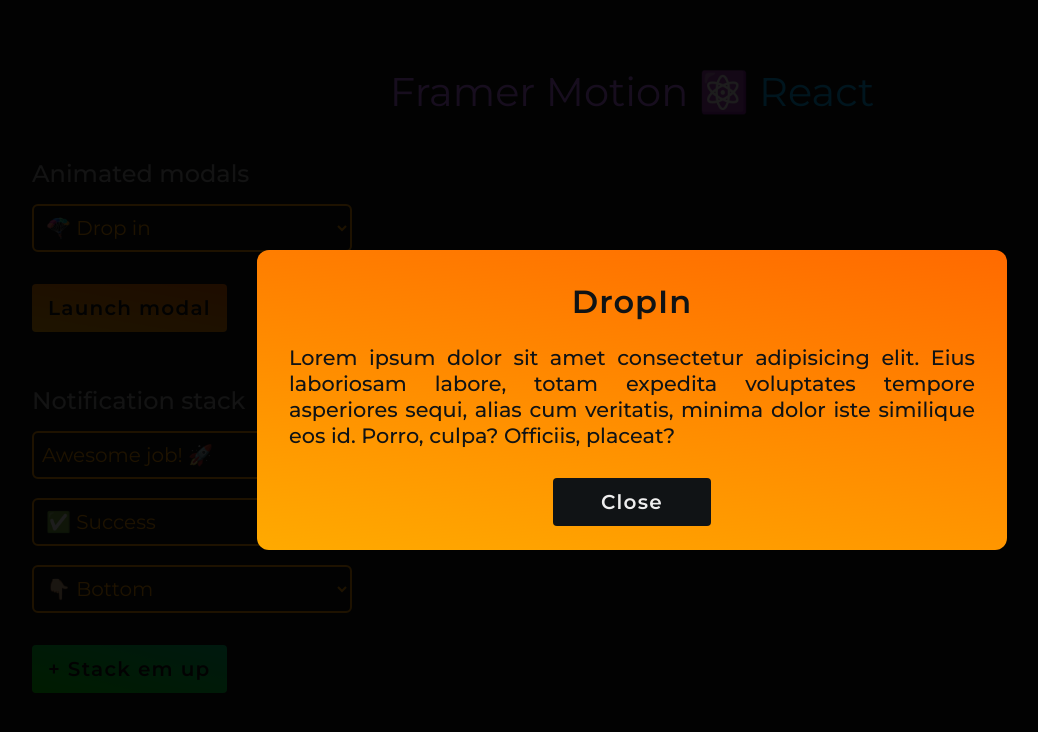
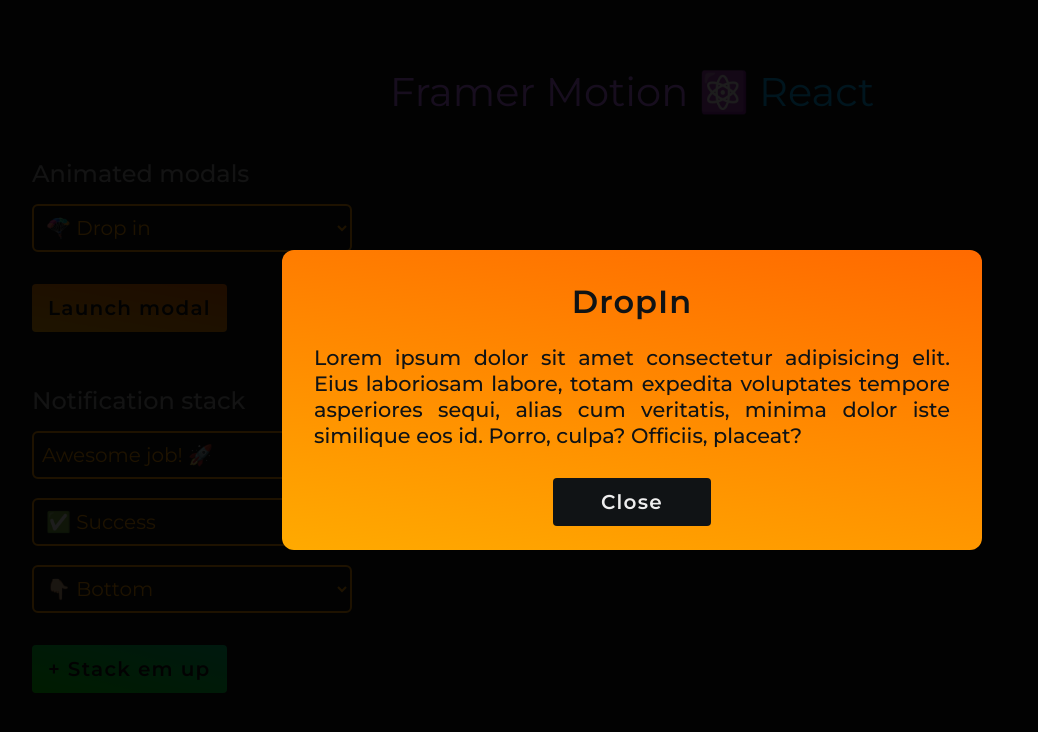
Before and after one commit to fireship-io/framer-demo, a React (Create React App) app: page / in a window 1280 px wide. Both pictures are taken after a click on the button "Launch modal". Shown: the top 732 px of the page, without its empty margins (8-1046 px from the left). Built offline with nearby package versions, Linux system fonts and the light colour scheme.

Commit message:
update: minor animation tweaks

```diff
--- a/src/components/Modal/index.jsx
+++ b/src/components/Modal/index.jsx
@@ -19,7 +19,7 @@
     },
   },
   exit: {
-    y: "-100vh",
+    y: "100vh",
     opacity: 0,
   },
 };
@@ -125,9 +125,10 @@
   }, []);
 
   return (
-    <Backdrop onClick={!type === "giphy" ? handleClose : undefined}>
+    <Backdrop onClick={handleClose}>
       {type === "dropIn" && (
         <motion.div
+          onClick={(e) => e.stopPropagation()}  // Prevent click from closing modal
           className="modal orange-gradient"
           variants={dropIn}
           initial="hidden"
@@ -141,6 +142,7 @@
 
       {type === "flip" && (
         <motion.div
+          onClick={(e) => e.stopPropagation()}
           className="modal  orange-gradient"
           variants={flip}
           initial="hidden"
@@ -154,6 +156,7 @@
 
       {type === "newspaper" && (
         <motion.div
+          onClick={(e) => e.stopPropagation()}
           className="modal orange-gradient"
           variants={newspaper}
           initial="hidden"
@@ -167,6 +170,7 @@
 
       {type === "badSuspension" && (
         <motion.div
+          onClick={(e) => e.stopPropagation()}
           className="modal orange-gradient"
           variants={badSuspension}
           initial="hidden"
--- a/src/components/Notification/index.jsx
+++ b/src/components/Notification/index.jsx
@@ -42,9 +42,21 @@
     }
   };
 
+  const closeOnDrag = (event, info) => {
+    console.log(info)
+    if (info.velocity.x > 0) {
+      handleClose();
+    }
+  }
+
   return (
     <motion.li
       positionTransition
+      drag
+      dragConstraints={{ left: 0, right: 0, top: 0, bottom: 0 }}
+      dragElastic={0.9}
+      dragTransition={{ bounceStiffness: 600, bounceDamping: 10 }}
+      onDragEnd={closeOnDrag}
       style={styleType()} // Change the style based on style selection
       variants={notificationVariants} // Defined animation states
       whileHover="hover" // Animation on hover gesture
--- a/src/index.css
+++ b/src/index.css
@@ -109,10 +109,11 @@
 }
 
 .modal {
+  width: clamp(50%, 700px, 90%);
+  height: min(50%, 300px);
+
   margin: auto;
   padding: 0 2rem;
-  width: calc(90%);
-  height: calc(50%);
   border-radius: 12px;
   display: flex;
   flex-direction: column;
@@ -275,10 +276,10 @@
   button {
     cursor: pointer;
   }
-  .modal {
+  /* .modal {
     width: 750px;
     height: 300px;
-  }
+  } */
   .input,
   input {
     width: calc(25vw);
```
Also changed, not shown: src/README.md (deleted), 1 other file (tests, documents, lock files or other folders).
